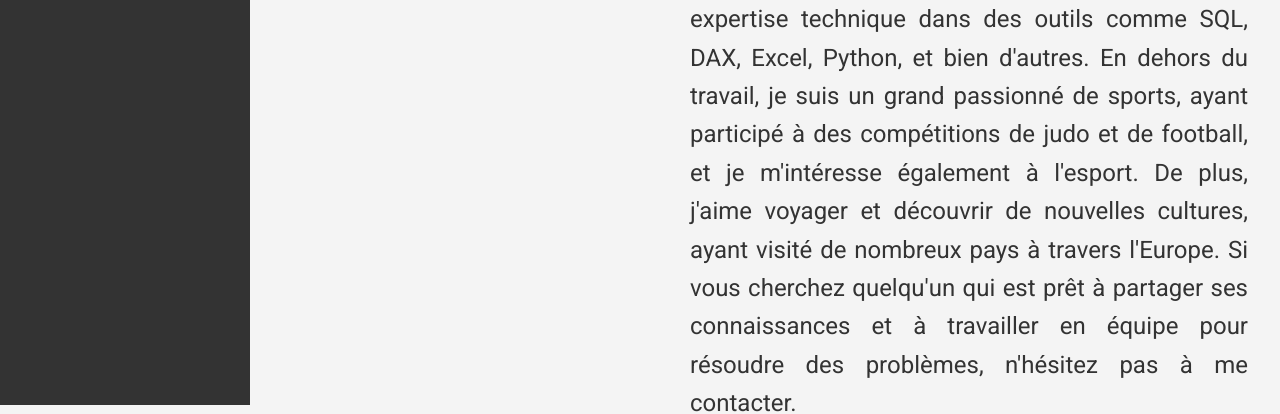
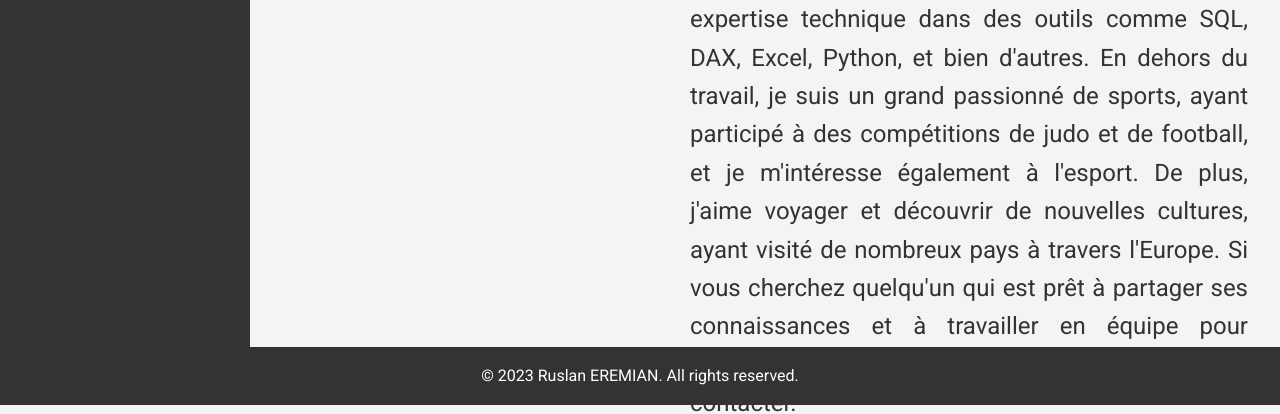
Before and after one commit to ruseremian/ruseremian.github.io, a plain HTML site: page index.html in a window 1280 px wide. Shown: the part 395-809 px from the top of the page. Drawn offline with nearby package versions, Linux system fonts and the light colour scheme.

Commit message:
Update styles.css

```diff
--- a/styles.css
+++ b/styles.css
@@ -118,11 +118,15 @@ ul li {
 }
 
 /* Footer */
+/* Footer */
 footer {
     padding: 1rem;
-    background: #333;
+    background: #333; /* same color as the sidebar */
     color: #fff;
     text-align: center;
+    position: fixed;
+    width: 100%;
+    bottom: 0;
 }
 
 footer p {
```
